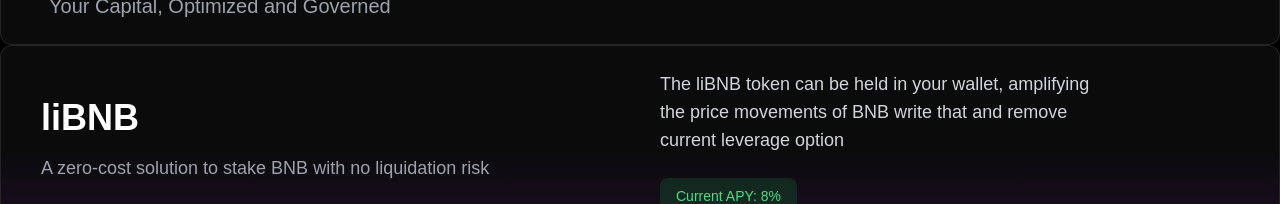
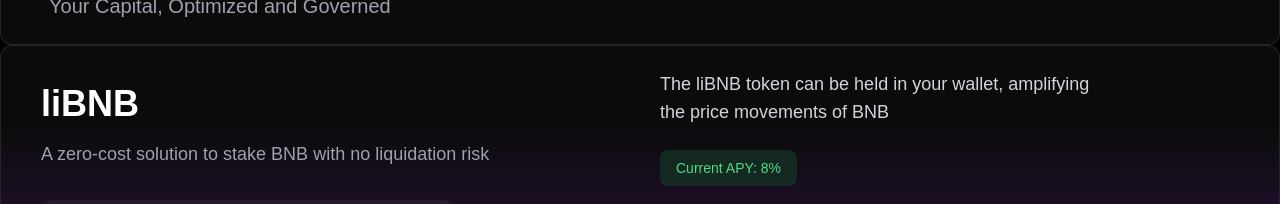
Before and after one commit to Liquifydao/Liquify-Landing, a React (Vite) app: page / in a window 1280 px wide. Shown: the part 294-498 px from the top of the page. Built offline with nearby package versions, Linux system fonts and the light colour scheme; a web font is replaced by a local one.

Commit message:
Update FeatureTabs.jsx

```diff
--- a/src/components/FeatureTabs.jsx
+++ b/src/components/FeatureTabs.jsx
@@ -14,19 +14,19 @@
     description1:
       "A zero-cost solution to stake BNB with no liquidation risk",
     description2:
-      "The liBNB token can be held in your wallet, amplifying the price movements of BNB write that and remove current  leverage option",
+      "The liBNB token can be held in your wallet, amplifying the price movements of BNB",
     leverage: "Current APY: 8%",
     buttonText: "Stake Now →",
     link: "https://stake.liquifydao.com/",
   },
   {
     tabsId: 2,
-    title: "Stake BNB, USDT & LIQ",
+    title: "Stake BNB, USDT & LIQUIFy",
     description1:
       "A yield bearing pools that accrues amplified returns from the staked tokens",
     description2:
       "The staked tokens helps secure the protocol while automatically earning compounded yields.",
-    leverage: "keep curent apy 10-15%",
+    leverage: "Current APY 10%",
     buttonText: "Start Earning →",
     link: "https://pools.liquifydao.com/",
   },
```
